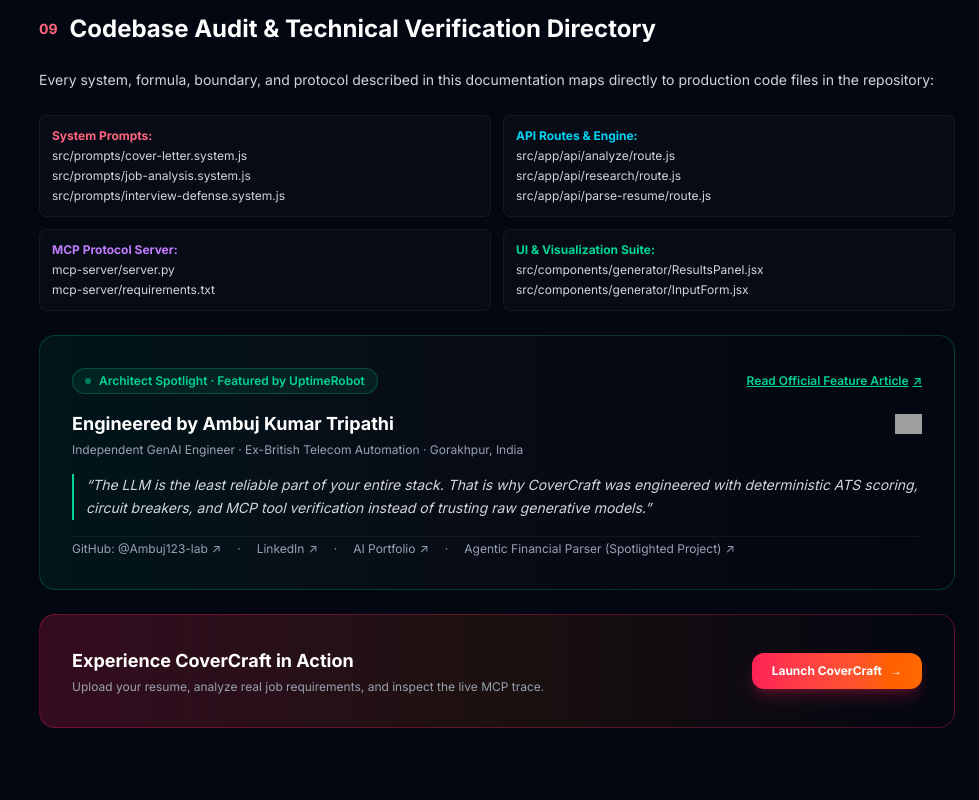
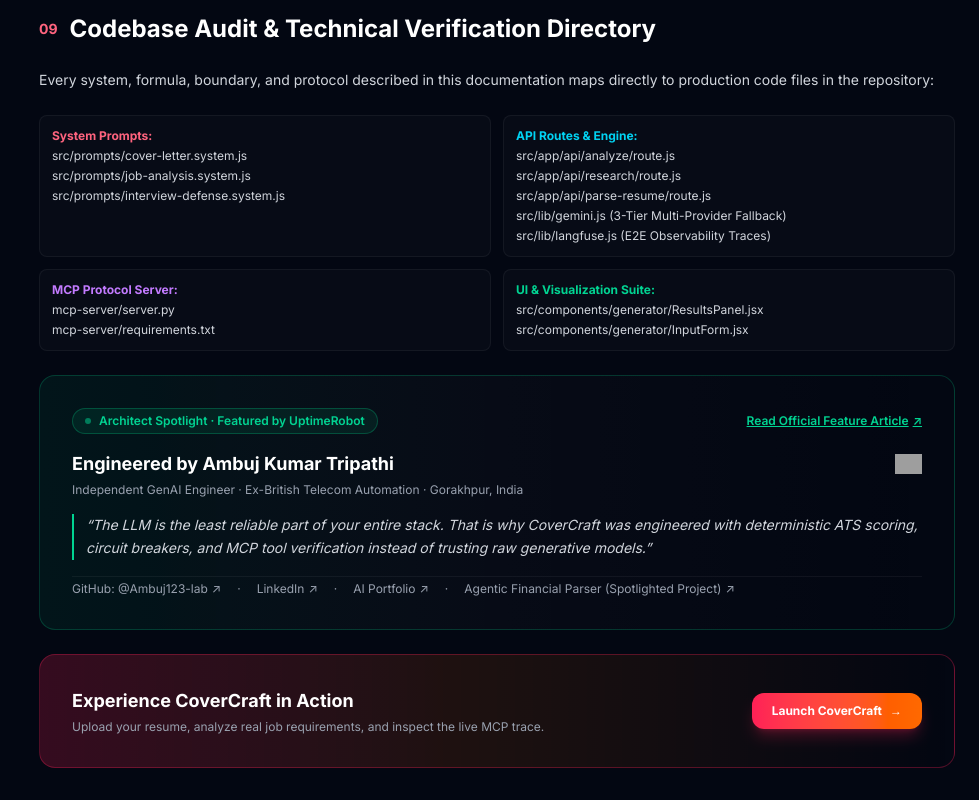
Before and after one commit to Ambuj123-lab/career-workspace-ambujsystems, a Next.js app in the folder web/: page /docs in a window 1280 px wide. Shown: the part 5600-6400 px from the top of the page, without its empty margins (301-1280 px from the left). Before the commit the page ends 6360 px from the top, so only its background shows below. Built offline with nearby package versions, Linux system fonts and the light colour scheme; grey boxes are pictures that could not be loaded.

Commit message:
docs: sync landing page and docs verification directory with latest architecture

```diff
--- a/web/src/app/docs/page.js
+++ b/web/src/app/docs/page.js
@@ -908,6 +908,8 @@ export default function DocsPage() {
                 <div className="text-gray-300 truncate">src/app/api/analyze/route.js</div>
                 <div className="text-gray-300 truncate">src/app/api/research/route.js</div>
                 <div className="text-gray-300 truncate">src/app/api/parse-resume/route.js</div>
+                <div className="text-gray-300 truncate">src/lib/gemini.js (3-Tier Multi-Provider Fallback)</div>
+                <div className="text-gray-300 truncate">src/lib/langfuse.js (E2E Observability Traces)</div>
               </div>
 
               <div className="p-3 rounded-lg bg-white/[0.02] border border-white/5 space-y-1">
--- a/web/src/app/page.js
+++ b/web/src/app/page.js
@@ -427,7 +427,7 @@ export default function Home() {
             </div>
 
             <div className="flex flex-wrap gap-2 justify-center mt-12">
-              {["Next.js 15", "Gemini 2.5 Flash", "7 MCP Tools", "GitHub API Grounding", "Langfuse Telemetry", "Tavily Advanced", "Jina Reader", "Overclaim Red-Teamer", "Stale Tech Filter", "Recharts", "Tailwind CSS", "Vercel Edge"].map((tech) => (
+              {["Next.js 16", "Gemini 3.5 & Fallback Cascade", "7 MCP Tools", "GitHub API Grounding", "Langfuse Telemetry", "Tavily Advanced", "Jina Reader", "Overclaim Red-Teamer", "Stale Tech Filter", "Recharts", "Tailwind CSS", "Vercel Edge"].map((tech) => (
                 <span key={tech} className="px-3 py-1 rounded-full text-xs font-medium border border-white/10 bg-white/5 text-gray-400">{tech}</span>
               ))}
             </div>
```
